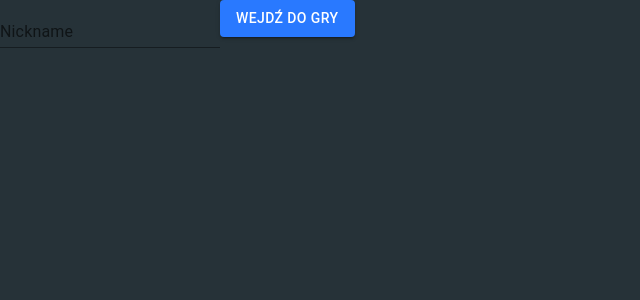
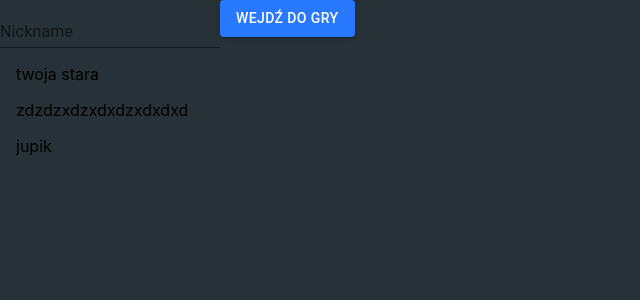
Before and after one commit to m-bert/jupipoly-client, a React (Create React App) app in the folder jupipoly-client-app/: page / in a window 1280 px wide. Shown: the top 300 px of the page, without its empty margins (0-640 px from the left). Built offline with nearby package versions, Linux system fonts and the light colour scheme; no server answers.

Commit message:
player list

```diff
--- a/jupipoly-client-app/src/App.tsx
+++ b/jupipoly-client-app/src/App.tsx
@@ -2,10 +2,13 @@ import React, { useState } from "react";
 import logo from "./logo.svg";
 import "./App.css";
 
+// theme //
 import { createTheme } from "@mui/material";
 import { purple, blue } from "@mui/material/colors";
 
+// components //
 import LoginForm from "./components/LoginForm";
+import WaitingRoom from "./components/WaitingRoom/WaitingRoom";
 
 const theme = createTheme({
   palette: {
@@ -15,7 +18,12 @@ const theme = createTheme({
 });
 
 function App(props: any) {
-  return <LoginForm theme={theme} io={props.io} />;
+  return (
+    <>
+      <LoginForm theme={theme} io={props.io} />
+      <WaitingRoom />
+    </>
+  )
 }
 
 export default App;
--- a/jupipoly-client-app/src/components/LoginForm.tsx
+++ b/jupipoly-client-app/src/components/LoginForm.tsx
@@ -7,16 +7,20 @@ export default function LoginForm(props: any) {
     const [nickname, changeNickname] = useState("");
     const [display, hide] = useState(true);
 
-    function handleNickname(e: any) {
+    function handleNickname(e: React.ChangeEvent<HTMLInputElement>) {
         changeNickname(e.target.value);
     }
 
     function enterGame() {
         if (nickname != "") {
             props.io.emit("add-player", nickname);
+
+            // if player with choosen nick already exists //
             props.io.on("player-exists", (message: string): void => {
                 console.log(message)
             })
+
+            // success => hide login form //
             props.io.on("player-added", (): void => {
                 hide(false);
             })
--- /dev/null
+++ b/jupipoly-client-app/src/components/WaitingRoom/Player.tsx
@@ -0,0 +1,12 @@
+import { ListItem } from '@mui/material'
+import React from 'react'
+
+interface propType {
+    nickname: string
+}
+
+export default function Player(props: propType): JSX.Element {
+    return (
+        <ListItem>{props.nickname}</ListItem>
+    )
+}
--- /dev/null
+++ b/jupipoly-client-app/src/components/WaitingRoom/WaitingRoom.tsx
@@ -0,0 +1,18 @@
+import { List, Grid } from '@mui/material'
+import React from 'react'
+import Player from './Player';
+
+export default function WaitingRoom() {
+
+    const nicknames: Array<string> = ["twoja stara", "zdzdzxdzxdxdzxdxdxd", "jupik"];
+    let playersList: Array<JSX.Element> = []
+
+    for (let i in nicknames)
+        playersList.push(<Player nickname={nicknames[i]} key={i} />)
+
+    return (
+        <List>
+            {playersList}
+        </List>
+    )
+}
```
